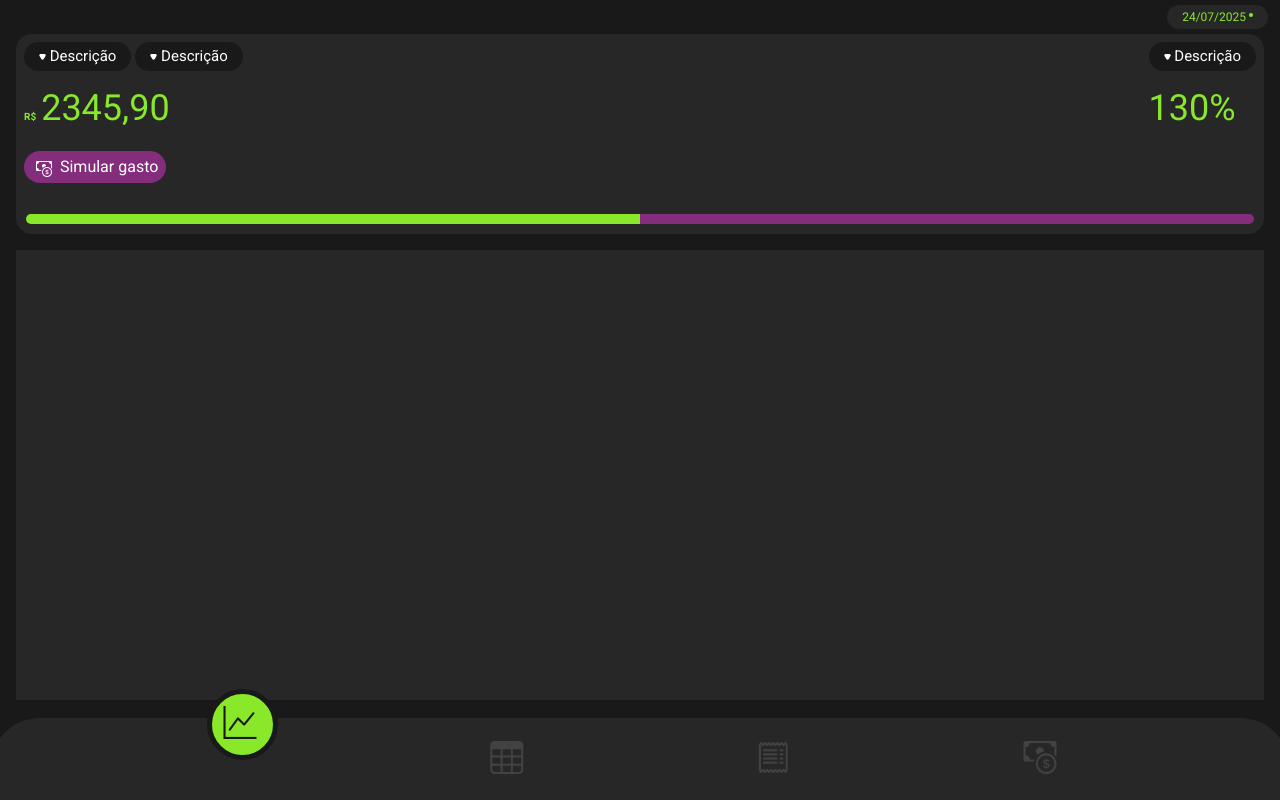
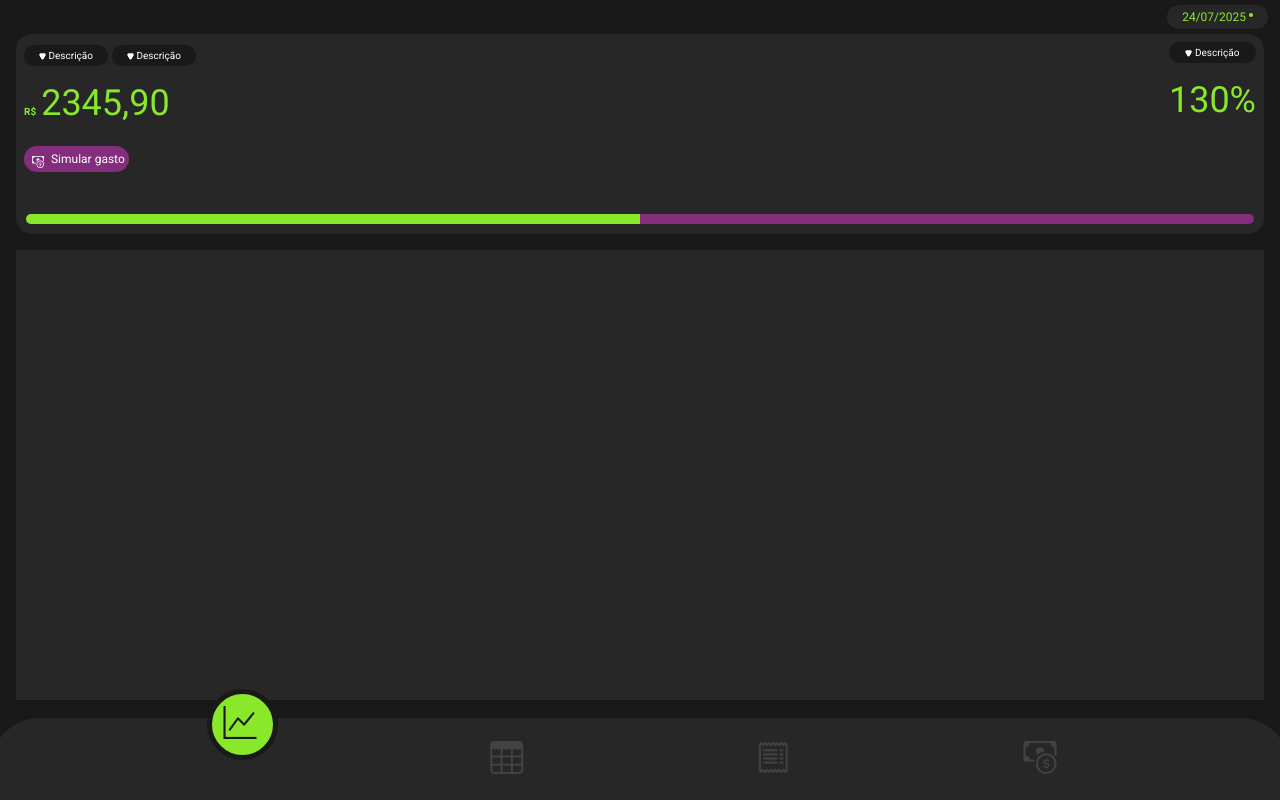
Before and after one commit to GustavoFantoni/Frontend-Finances, a plain HTML site: page index.html in a window 1280 px wide. Drawn offline with nearby package versions, Linux system fonts and the light colour scheme.

Commit message:
Ajustes frontend header

```diff
--- a/Css/style.css
+++ b/Css/style.css
@@ -133,7 +133,7 @@ Footer {
 .dropdown {
     background-color: var(--bg-color);
     border: none;
-    font-size: 15px;
+    font-size: 10px;
     color: var(--font-white);
     padding: var(--padding-chips);
     border-radius: 20px;
@@ -167,6 +167,9 @@ Footer {
     margin: 0 4px;
     position: relative;
     top: 3px;
+}
+.btn-header {
+    font-size: 12px;
 }
 .slider-header {
     height: 10px;
--- a/Pages/dashboard.html
+++ b/Pages/dashboard.html
@@ -21,7 +21,7 @@
                         <button class="dropdown"><span><img src="Images/dropIcon.svg" class="iconDropdown" alt="icone dropdown"></span> Descrição</button>
                     </div>
                     <p class="saldo"><span class="rs">R$</span>2345,90</p>
-                    <button class="btn-header rounded-5 px-2 py-1"><i class="bi bi-cash-coin icon-btn-header"></i> Simular gasto</button>
+                    <button class="btn-header rounded-5 p-1" ><i class="bi bi-cash-coin icon-btn-header"></i> Simular gasto</button>
                 </div>
                 <div class="d-flex flex-column">
                     <button class="dropdown"><span><img src="Images/dropIcon.svg" class="iconDropdown" alt="icone dropdown"></span> Descrição</button>
```
